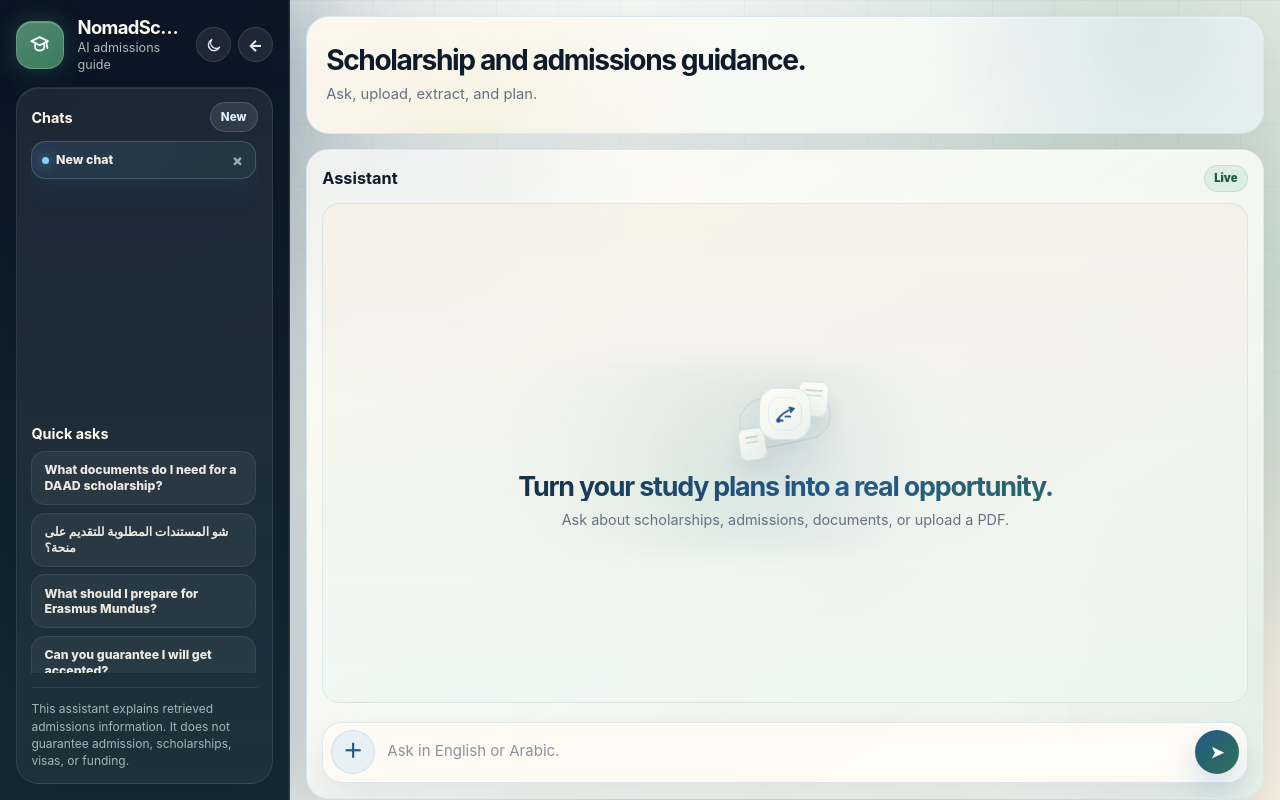
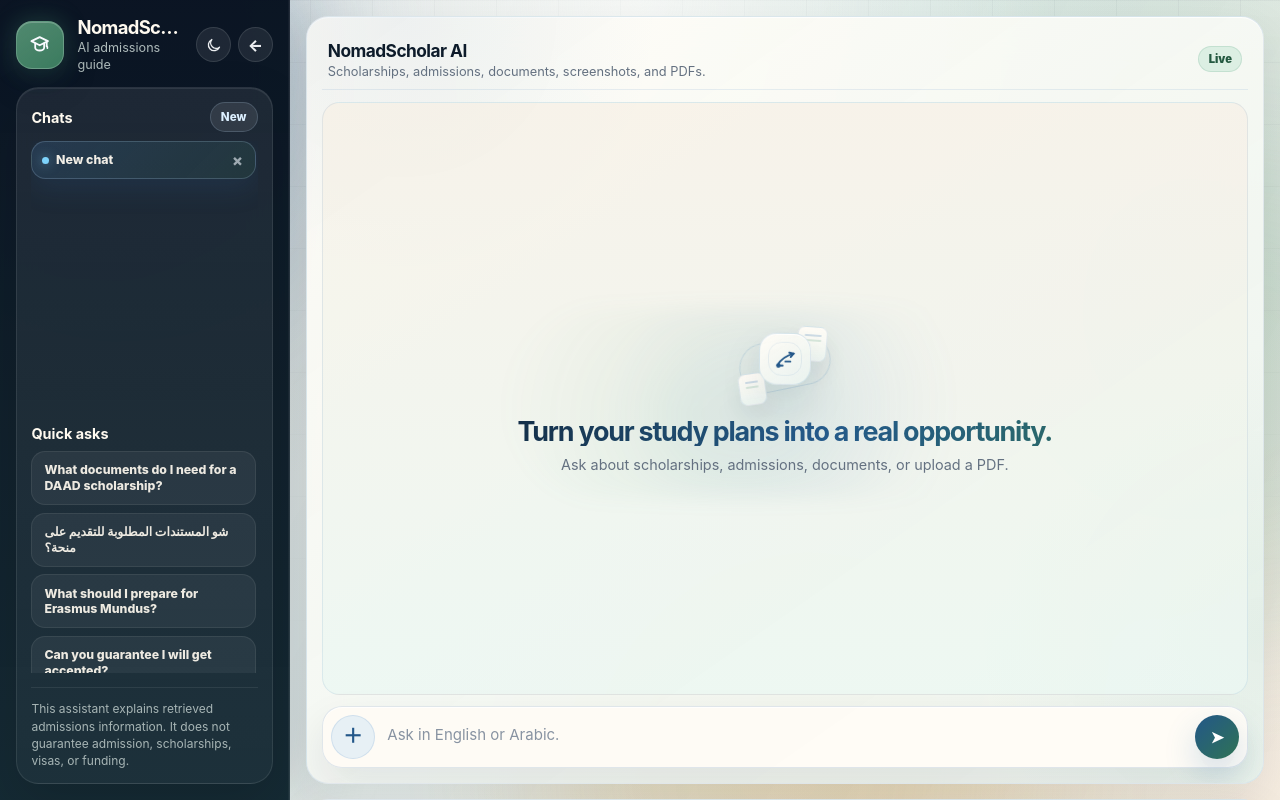
Before and after one commit to joeElieSarkis/nomadscholar-rag-assistant, a React app in the folder frontend/: page / in a window 1280 px wide. Built offline with nearby package versions, Linux system fonts and the light colour scheme; the HTML template or start-up script is replaced by a standard one.

Commit message:
Convert layout to focused chatbot interface

```diff
--- a/frontend/src/App.css
+++ b/frontend/src/App.css
@@ -526,10 +526,6 @@ button:disabled {
   gap: 0.42rem;
 }
 
-.app.theme-dark .inline-edit-actions .mini-action-button:not(.secondary-action) {
-  color: #07111f;
-}
-
 .chat-title-button:hover {
   background: transparent;
   box-shadow: none;
@@ -618,7 +614,7 @@ button:disabled {
   margin-top: 0.65rem;
 }
 
-/* Main */
+/* Main chatbot layout */
 
 .main {
   min-width: 0;
@@ -626,177 +622,19 @@ button:disabled {
   overflow-y: auto;
   overflow-x: hidden;
   padding: 1rem;
-  display: grid;
-  grid-template-rows: auto auto;
-  align-content: start;
-  gap: 0.95rem;
-}
-
-/* Hero */
-
-.hero {
-  position: relative;
-  min-width: 0;
-  overflow: hidden;
-  display: grid;
-  grid-template-columns: minmax(0, 1fr) 220px;
-  gap: 0.75rem;
-  align-items: center;
-  padding: 1rem 1.2rem;
-  border-radius: 1.45rem;
-  background:
-    linear-gradient(135deg, rgba(255, 252, 246, 0.95), rgba(239, 247, 243, 0.93));
-  border: 1px solid rgba(47, 111, 174, 0.14);
-  box-shadow:
-    var(--shadow-soft),
-    inset 0 1px 0 rgba(255, 255, 255, 0.8);
-  backdrop-filter: blur(18px);
-}
-
-.app.theme-dark .hero {
-  background:
-    linear-gradient(135deg, rgba(23, 33, 43, 0.94), rgba(18, 30, 39, 0.92));
-  border-color: rgba(164, 205, 242, 0.12);
-  box-shadow:
-    var(--shadow-soft),
-    inset 0 1px 0 rgba(255, 255, 255, 0.055);
-}
-
-.hero::before {
-  content: "";
-  position: absolute;
-  inset: -1px;
-  background:
-    radial-gradient(circle at 88% 18%, rgba(47, 111, 174, 0.12), transparent 14rem),
-    radial-gradient(circle at 15% 100%, rgba(214, 158, 46, 0.09), transparent 18rem);
-  pointer-events: none;
-}
-
-.app.theme-dark .hero::before {
-  background:
-    radial-gradient(circle at 88% 18%, rgba(112, 169, 223, 0.1), transparent 14rem),
-    radial-gradient(circle at 15% 100%, rgba(230, 184, 93, 0.06), transparent 18rem);
-}
-
-.minimal-hero {
-  min-height: 128px;
-}
-
-.hero-copy {
-  position: relative;
-  z-index: 1;
-  min-width: 0;
-}
-
-.hero h2 {
-  max-width: 760px;
-  margin: 0;
-  font-size: clamp(1.5rem, 2.2vw, 2.2rem);
-  line-height: 1.08;
-  color: var(--ink-900);
-  letter-spacing: -0.05em;
-}
-
-.hero p {
-  max-width: 620px;
-  color: var(--text-muted);
-  line-height: 1.5;
-  margin: 0.45rem 0 0;
-  font-size: 0.92rem;
-}
-
-.hero-visual {
-  position: relative;
-  z-index: 1;
-  height: 130px;
-  display: grid;
-  place-items: center;
-}
-
-.hero-orbit {
-  position: relative;
-  height: 126px;
-  width: 150px;
-  display: grid;
-  place-items: center;
-}
-
-.orbit-core {
-  position: relative;
-  width: 92px;
-  height: 112px;
-  border-radius: 1.1rem;
-  transform: rotate(-5deg);
-  background:
-    linear-gradient(180deg, rgba(255, 252, 246, 0.98), rgba(226, 240, 234, 0.96));
-  border: 1px solid rgba(47, 111, 174, 0.16);
-  box-shadow:
-    0 20px 48px rgba(13, 27, 42, 0.14),
-    inset 0 1px 0 rgba(255, 255, 255, 0.9);
-}
-
-.app.theme-dark .orbit-core {
-  background:
-    linear-gradient(180deg, rgba(29, 42, 53, 0.98), rgba(20, 33, 42, 0.96));
-  border-color: rgba(164, 205, 242, 0.12);
-  box-shadow:
-    0 20px 48px rgba(0, 0, 0, 0.25),
-    inset 0 1px 0 rgba(255, 255, 255, 0.06);
-}
-
-.orbit-core::before {
-  content: "";
-  position: absolute;
-  left: 16px;
-  right: 16px;
-  top: 24px;
-  height: 7px;
-  border-radius: 999px;
-  background: var(--blue-600);
-  box-shadow:
-    0 18px 0 rgba(47, 111, 174, 0.22),
-    0 36px 0 rgba(63, 143, 105, 0.18),
-    0 54px 0 rgba(183, 121, 31, 0.14);
-}
-
-.float-orb {
-  position: absolute;
-  border-radius: 999px;
-  background: var(--amber-400);
-  box-shadow: 0 12px 25px rgba(214, 158, 46, 0.24);
-  opacity: 0.8;
-}
-
-.orb-one {
-  height: 14px;
-  width: 14px;
-  top: 8px;
-  right: 20px;
-}
-
-.orb-two {
-  height: 18px;
-  width: 18px;
-  bottom: 12px;
-  left: 20px;
-  background: var(--sage-500);
-}
-
-.orb-three {
-  height: 10px;
-  width: 10px;
-  top: 54%;
-  right: 4px;
-  background: var(--blue-400);
-}
-
-/* Content */
+}
+
+.chatbot-main {
+  display: grid;
+  align-items: stretch;
+}
 
 .content-grid {
   min-width: 0;
   display: grid;
-  grid-template-columns: minmax(0, 2.35fr) minmax(280px, 0.55fr);
+  grid-template-columns: minmax(0, 2.8fr) minmax(300px, 0.8fr);
   gap: 0.95rem;
+  height: calc(100vh - 2rem);
   align-items: stretch;
 }
 
@@ -845,40 +683,54 @@ button:disabled {
     radial-gradient(circle at 100% 80%, rgba(117, 188, 145, 0.06), transparent 18rem);
 }
 
-.chat-card-large {
-  height: calc(100vh - 11.3rem);
-  min-height: 610px;
-  min-width: 0;
+.chat-card-large,
+.checklist-card-compact {
+  height: 100%;
+  min-height: 0;
+}
+
+.chatbot-card {
   display: grid;
   grid-template-rows: auto minmax(0, 1fr) auto;
   gap: 0.72rem;
 }
 
 .checklist-card-compact {
-  height: calc(100vh - 11.3rem);
-  min-height: 610px;
-  max-width: 430px;
-  justify-self: stretch;
   display: grid;
   grid-template-rows: auto 120px auto minmax(0, 1fr);
   gap: 0.68rem;
 }
 
-.section-header {
+.chat-topbar {
   position: relative;
   z-index: 1;
+  min-height: 58px;
   display: flex;
   align-items: center;
   justify-content: space-between;
   gap: 1rem;
-}
-
-.section-header-minimal h3 {
+  padding: 0.35rem 0.35rem 0.55rem;
+  border-bottom: 1px solid rgba(47, 111, 174, 0.1);
+}
+
+.app.theme-dark .chat-topbar {
+  border-bottom-color: rgba(164, 205, 242, 0.08);
+}
+
+.chat-topbar h3 {
   margin: 0;
-  font-size: 1.02rem;
   color: var(--ink-900);
-}
-
+  font-size: 1.08rem;
+  letter-spacing: -0.03em;
+}
+
+.chat-topbar p {
+  margin: 0.18rem 0 0;
+  color: var(--text-muted);
+  font-size: 0.8rem;
+}
+
+.live-pill,
 .section-header span {
   background: var(--sage-100);
   color: var(--sage-700);
@@ -887,6 +739,21 @@ button:disabled {
   padding: 0.32rem 0.58rem;
   font-size: 0.7rem;
   font-weight: 900;
+}
+
+.section-header {
+  position: relative;
+  z-index: 1;
+  display: flex;
+  align-items: center;
+  justify-content: space-between;
+  gap: 1rem;
+}
+
+.section-header-minimal h3 {
+  margin: 0;
+  font-size: 1.02rem;
+  color: var(--ink-900);
 }
 
 /* Messages */
@@ -900,7 +767,7 @@ button:disabled {
   flex-direction: column;
   gap: 0.78rem;
   border-radius: 1.1rem;
-  padding: 0.9rem;
+  padding: 1rem;
   background:
     linear-gradient(180deg, rgba(246, 240, 230, 0.78), rgba(235, 247, 242, 0.78));
   border: 1px solid rgba(47, 111, 174, 0.11);
@@ -926,7 +793,7 @@ button:disabled {
 
 .message-bubble {
   position: relative;
-  max-width: 88%;
+  max-width: 78%;
   border-radius: 1.05rem;
   padding: 0.82rem 0.92rem;
   line-height: 1.5;
@@ -1228,9 +1095,9 @@ button:disabled {
 
 .app.theme-dark .welcome-card-mini {
   background:
-    linear-gradient(180deg, rgba(30, 42, 52, 0.98), rgba(20, 34, 43, 0.92));
-  border-color: rgba(164, 205, 242, 0.1);
-  box-shadow: 0 12px 24px rgba(0, 0, 0, 0.2);
+    linear-gradient(180deg, rgba(26, 37, 47, 0.98), rgba(18, 29, 38, 0.94));
+  border-color: rgba(164, 205, 242, 0.08);
+  box-shadow: 0 10px 20px rgba(0, 0, 0, 0.16);
 }
 
 .welcome-card-mini::before,
@@ -1763,6 +1630,10 @@ button:disabled {
   box-shadow: none;
 }
 
+.app.theme-dark .inline-edit-actions .mini-action-button:not(.secondary-action) {
+  color: #07111f;
+}
+
 .secondary-action {
   background: rgba(47, 111, 174, 0.08);
   color: #33435a;
@@ -1770,7 +1641,7 @@ button:disabled {
 
 .app.theme-dark .secondary-action {
   background: rgba(164, 205, 242, 0.08);
-  color: #f0eadf;
+  color: #dfe7ee;
 }
 
 .secondary-action:hover {
@@ -2167,29 +2038,22 @@ button:disabled {
 @media (max-width: 1450px) {
   .content-grid {
     grid-template-columns: 1fr;
+    height: auto;
+    min-height: calc(100vh - 2rem);
+  }
+
+  .chat-card-large {
+    height: calc(100vh - 2rem);
+    min-height: 660px;
   }
 
   .checklist-card-compact {
-    max-width: none;
-  }
-
-  .chat-card-large,
-  .checklist-card-compact {
-    height: auto;
-    min-height: 650px;
-  }
-
-  .messages {
-    height: 500px;
-  }
-
-  .hero {
-    grid-template-columns: minmax(0, 1fr);
-    min-height: 118px;
-  }
-
-  .hero-visual {
-    display: none;
+    height: 640px;
+    min-height: 640px;
+  }
+
+  .message-bubble {
+    max-width: 86%;
   }
 }
 
@@ -2204,6 +2068,15 @@ button:disabled {
 
   .main {
     padding: 0.9rem;
+  }
+
+  .content-grid {
+    height: auto;
+    min-height: calc(100vh - 1.8rem);
+  }
+
+  .chat-card-large {
+    height: calc(100vh - 1.8rem);
   }
 
   .brand h1 {
@@ -2271,21 +2144,19 @@ button:disabled {
     padding: 0.9rem;
   }
 
-  .hero h2 {
-    font-size: 1.45rem;
-  }
-
   .content-grid {
     grid-template-columns: 1fr;
+    height: auto;
+  }
+
+  .chat-card-large,
+  .checklist-card-compact {
+    height: auto;
+    min-height: 650px;
   }
 
   .messages {
     height: 460px;
-  }
-
-  .chat-card-large,
-  .checklist-card-compact {
-    min-height: 650px;
   }
 
   .inline-edit-box {
@@ -2311,6 +2182,10 @@ button:disabled {
   .empty-chat-state h2 {
     white-space: normal;
     font-size: 1.35rem;
+  }
+
+  .chat-topbar p {
+    display: none;
   }
 }
 
--- a/frontend/src/App.jsx
+++ b/frontend/src/App.jsx
@@ -153,12 +153,7 @@ function loadSavedChats() {
 
   if (!savedChats) {
     const initialChat = createNewChat();
-
-    sessionStorage.setItem(
-      "nomadscholar_session_active_chat_id",
-      initialChat.id
-    );
-
+    sessionStorage.setItem("nomadscholar_session_active_chat_id", initialChat.id);
     return { chats: [initialChat], activeChatId: initialChat.id };
   }
 
@@ -167,12 +162,7 @@ function loadSavedChats() {
 
     if (!Array.isArray(parsedChats) || parsedChats.length === 0) {
       const initialChat = createNewChat();
-
-      sessionStorage.setItem(
-        "nomadscholar_session_active_chat_id",
-        initialChat.id
-      );
-
+      sessionStorage.setItem("nomadscholar_session_active_chat_id", initialChat.id);
       return { chats: [initialChat], activeChatId: initialChat.id };
     }
 
@@ -216,7 +206,6 @@ function loadSavedChats() {
     }
 
     const freshChat = createNewChat();
-
     sessionStorage.setItem("nomadscholar_session_active_chat_id", freshChat.id);
 
     return {
@@ -225,12 +214,7 @@ function loadSavedChats() {
     };
   } catch {
     const initialChat = createNewChat();
-
-    sessionStorage.setItem(
-      "nomadscholar_session_active_chat_id",
-      initialChat.id
-    );
-
+    sessionStorage.setItem("nomadscholar_session_active_chat_id", initialChat.id);
     return { chats: [initialChat], activeChatId: initialChat.id };
   }
 }
@@ -914,28 +898,15 @@ function App() {
         </div>
       </aside>
 
-      <main className="main">
-        <section className="hero minimal-hero">
-          <div className="hero-copy">
-            <h2>Scholarship and admissions guidance.</h2>
-            <p>Ask, upload, extract, and plan.</p>
-          </div>
-
-          <div className="hero-visual" aria-hidden="true">
-            <div className="hero-orbit">
-              <div className="orbit-core" />
-              <div className="float-orb orb-one" />
-              <div className="float-orb orb-two" />
-              <div className="float-orb orb-three" />
-            </div>
-          </div>
-        </section>
-
-        <section className="content-grid">
-          <div className="chat-card chat-card-large">
-            <div className="section-header section-header-minimal">
-              <h3>Assistant</h3>
-              <span>Live</span>
+      <main className="main chatbot-main">
+        <section className="content-grid chatbot-grid">
+          <div className="chat-card chat-card-large chatbot-card">
+            <div className="chat-topbar">
+              <div>
+                <h3>NomadScholar AI</h3>
+                <p>Scholarships, admissions, documents, screenshots, and PDFs.</p>
+              </div>
+              <span className="live-pill">Live</span>
             </div>
 
             <div className="messages">
```
